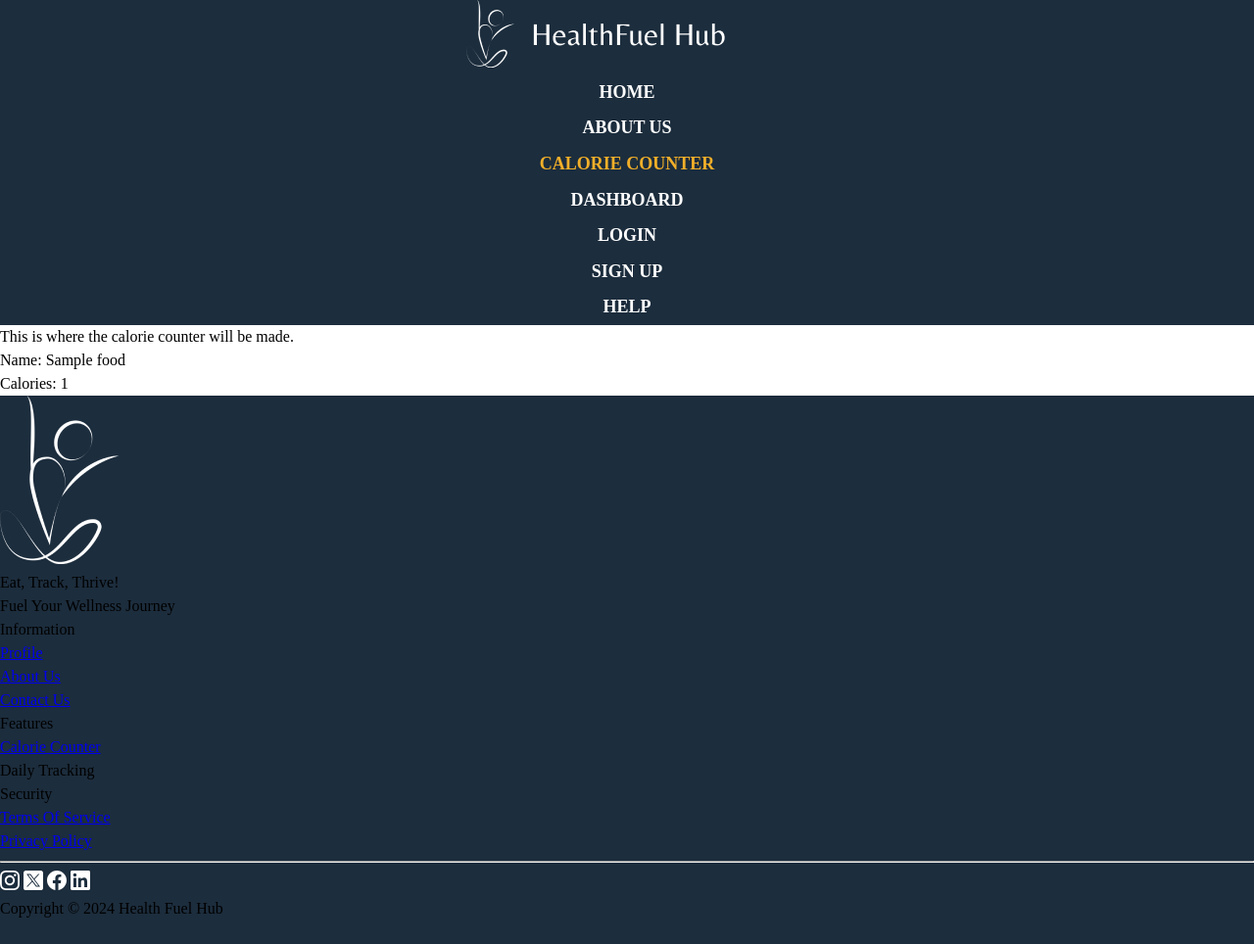
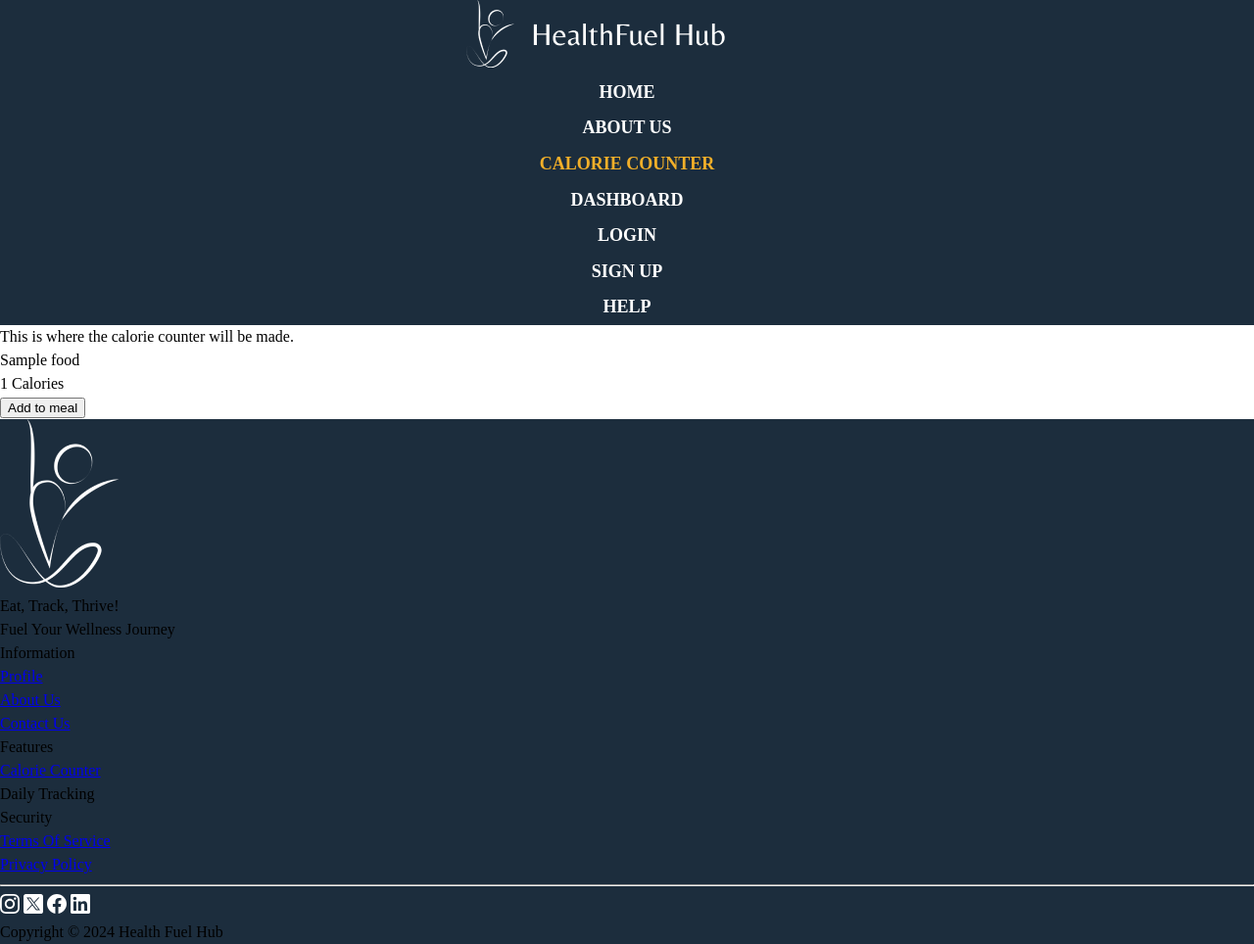
Before and after one commit to RoboRaccoon/HealthFit-Hub, a Django app: page /calorie_counter/ in a window 1280 px wide. Shown: the whole page at 98% size. Before the commit the page ends 937 px from the top, so only its background shows below. Run offline with Django 5.2, Linux system fonts and the light colour scheme; tables that the repository leaves empty hold one stand-in row (values such as "Sample post").

Commit message:
buttons added
There is a place holder button to add the food item to list of foods that we've eaten

```diff
--- a/HFH_project/HFH_app/templates/feature_pages/calorie-counter.html
+++ b/HFH_project/HFH_app/templates/feature_pages/calorie-counter.html
@@ -33,9 +33,11 @@
 <ul>
 {% for food in food_items %}
     <li>
-        Name: {{ food.name }}
+        {{ food.name }}
         <br>
-        Calories: {{ food.calories }}
+        {{ food.calories }} Calories
+        <br>
+        <button>Add to meal</button>
         <br>
     </li>
 {% endfor %}
```
